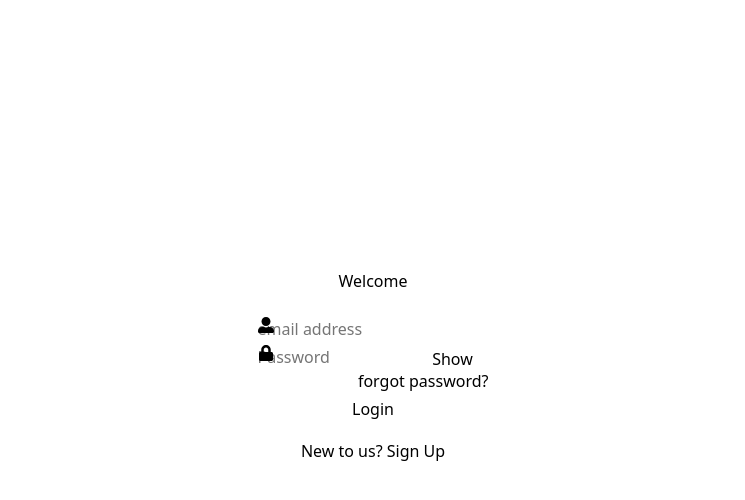
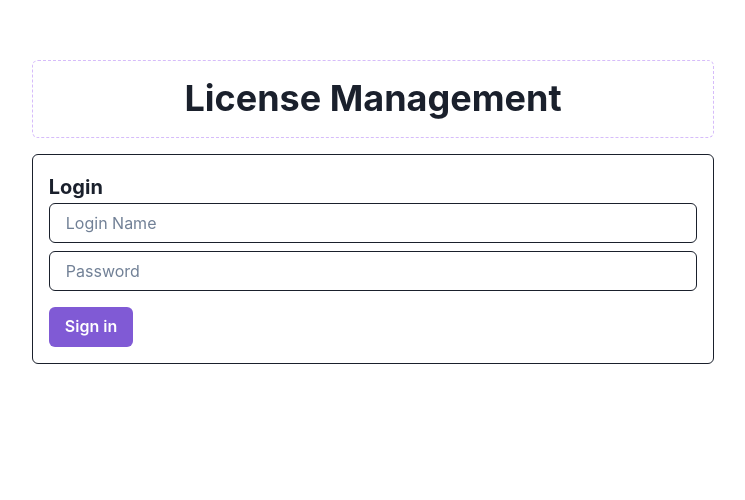
Before and after one commit to ralfze/group-04-license-management, a React (Create React App) app in the folder license-management/frontend/: page / in a window 1280 px wide. Shown: the part 188-688 px from the top of the page, without its empty margins (267-1012 px from the left). Built offline with nearby package versions, Linux system fonts and the light colour scheme.

Commit message:
Complete LoginScreen #3

```diff
--- a/license-management/frontend/package.json
+++ b/license-management/frontend/package.json
@@ -3,6 +3,7 @@
   "version": "0.1.0",
   "private": true,
   "dependencies": {
+    "@chakra-ui/icons": "^2.1.1",
     "@chakra-ui/react": "^2.8.2",
     "@emotion/react": "^11.11.1",
     "@emotion/styled": "^11.11.0",
--- a/license-management/frontend/src/LoginScreen.js
+++ b/license-management/frontend/src/LoginScreen.js
@@ -1,107 +1,62 @@
-import { useState } from 'react';
-import {
-  Flex,
-  Heading,
-  Input,
-  Button,
-  InputGroup,
-  Stack,
-  InputLeftElement,
-  chakra,
-  Box,
-  Link,
-  Avatar,
-  FormControl,
-  FormHelperText,
-  InputRightElement,
-} from '@chakra-ui/react';
-import { FaUserAlt, FaLock } from 'react-icons/fa';
-import { ChakraProvider } from '@chakra-ui/provider';
-
-const CFaUserAlt = chakra(FaUserAlt);
-const CFaLock = chakra(FaLock);
+import React, { useState } from 'react';
+import { ChakraProvider, Box, Input, Button, Heading, VStack } from '@chakra-ui/react';
 
 const LoginScreen = () => {
-  const [showPassword, setShowPassword] = useState(false);
+  const [loginName, setLoginName] = useState('');
+  const [password, setPassword] = useState('');
 
-  const handleShowClick = () => setShowPassword(!showPassword);
+  const handleLogin = () => {
+    // Perform login logic here
+    console.log(`Logging in with loginName: ${loginName} and password: ${password}`);
+  };
 
   return (
     <ChakraProvider>
-      <Flex
-        flexDirection="column"
-        width="100wh"
-        height="100vh"
-        backgroundColor="gray.200"
+      <Box
+        display="flex"
         justifyContent="center"
         alignItems="center"
+        height="100vh"
+        backgroundColor="dark"
       >
-        <Stack
-          flexDir="column"
-          mb="2"
-          justifyContent="center"
-          alignItems="center"
+        <VStack spacing={4} align="stretch">
+          <Box border="1px solid"
+            borderStyle="dashed"
+            borderRadius="md"
+            p={4}
+            borderColor="purple.200"
+            position="relative"><Heading textAlign="center">License Management</Heading></Box>
+          <Box
+            border="1px solid"
+            borderRadius="md"
+            p={4}
+            borderColor="dark"
+            bg="dark"
+            position="relative"
           >
-          <Avatar bg="teal.500" />
-          <Heading color="teal.400">Welcome</Heading>
-          <Box minW={{ base: '90%', md: '468px' }}>
-            <form>
-              <Stack
-                spacing={4}
-                p="1rem"
-                backgroundColor="whiteAlpha.900"
-                boxShadow="md"
-              >
-                <FormControl>
-                  <InputGroup>
-                    <InputLeftElement
-                      pointerEvents="none"
-                      children={<CFaUserAlt color="gray.300" />}
-                    />
-                    <Input type="email" placeholder="email address" />
-                  </InputGroup>
-                </FormControl>
-                <FormControl>
-                  <InputGroup>
-                    <InputLeftElement
-                      pointerEvents="none"
-                      color="gray.300"
-                      children={<CFaLock color="gray.300" />}
+            <Heading size="md" textAlign="left" bg="dark" borderRadius="md" py={1}>
+              Login
+            </Heading>
+            <Input
+              type="text"
+              placeholder="Login Name"
+              value={loginName}
+              onChange={(e) => setLoginName(e.target.value)}
+              mb={2}
             />
             <Input
-                      type={showPassword ? 'text' : 'password'}
+              type="password"
               placeholder="Password"
+              value={password}
+              onChange={(e) => setPassword(e.target.value)}
+              mb={4}
             />
-                    <InputRightElement width="4.5rem">
-                      <Button h="1.75rem" size="sm" onClick={handleShowClick}>
-                        {showPassword ? 'Hide' : 'Show'}
+            <Button colorScheme="purple" onClick={handleLogin}>
+              Sign in
             </Button>
-                    </InputRightElement>
-                  </InputGroup>
-                  <FormHelperText textAlign="right">
-                    <Link>forgot password?</Link>
-                  </FormHelperText>
-                </FormControl>
-                <Button
-                  borderRadius={0}
-                  type="submit"
-                  variant="solid"
-                  colorScheme="teal"
-                  width="full"
-                >
-                  Login
-                </Button>
-              </Stack>
-            </form>
           </Box>
-        </Stack>
-        <Box>
-          New to us?{' '}
-          <Link color="teal.500" href="#">
-            Sign Up
-          </Link>
+        </VStack>
       </Box>
-      </Flex>
     </ChakraProvider>
   );
 };
```
Also changed, not shown: 1 other file (tests, documents, lock files or other folders). Lines whose indentation alone changed are shown as unchanged.
